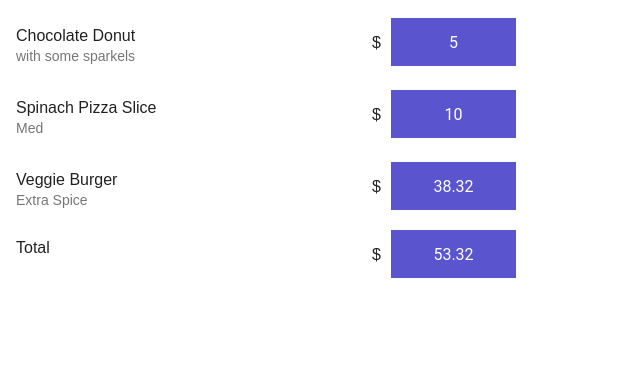
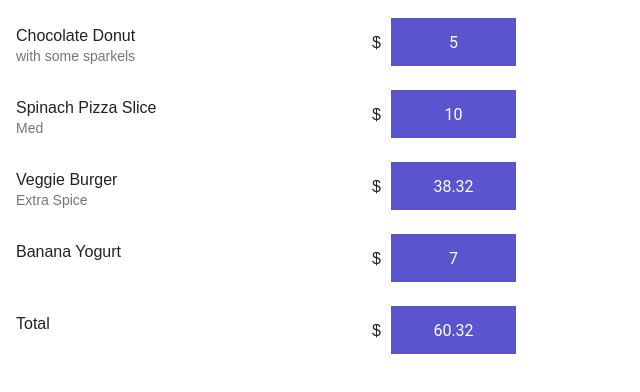
Before and after one commit to revanth0212/react-charges-table, a React (Create React App) app: page / in a window 1280 px wide. Shown: the top 392 px of the page, without its empty margins (0-640 px from the left). Built offline with nearby package versions, Linux system fonts and the light colour scheme.

Commit message:
Making secondary text ' ' instead of ''.

```diff
--- a/src/App.js
+++ b/src/App.js
@@ -26,6 +26,12 @@ const sampleData = {
       disabled: false,
       value: 38.32,
     },
+    {
+      name: 'yogurt',
+      primaryText: 'Banana Yogurt',
+      disabled: false,
+      value: 7,
+    },
   ],
 }
 
--- a/src/Charges Table/ChargeRow.js
+++ b/src/Charges Table/ChargeRow.js
@@ -2,7 +2,7 @@ import React from 'react'
 import ListItem from 'material-ui/List/ListItem'
 import CurrencyField from './CurrencyField'
 
-const ChargeRow = ({ name, primaryText, secondaryText, disabled, value, onChargeChange, currencyCode }) => (
+const ChargeRow = ({ name, primaryText, secondaryText = ' ', disabled, value, onChargeChange, currencyCode }) => (
   <ListItem
     key={name}
     primaryText={primaryText}
```
